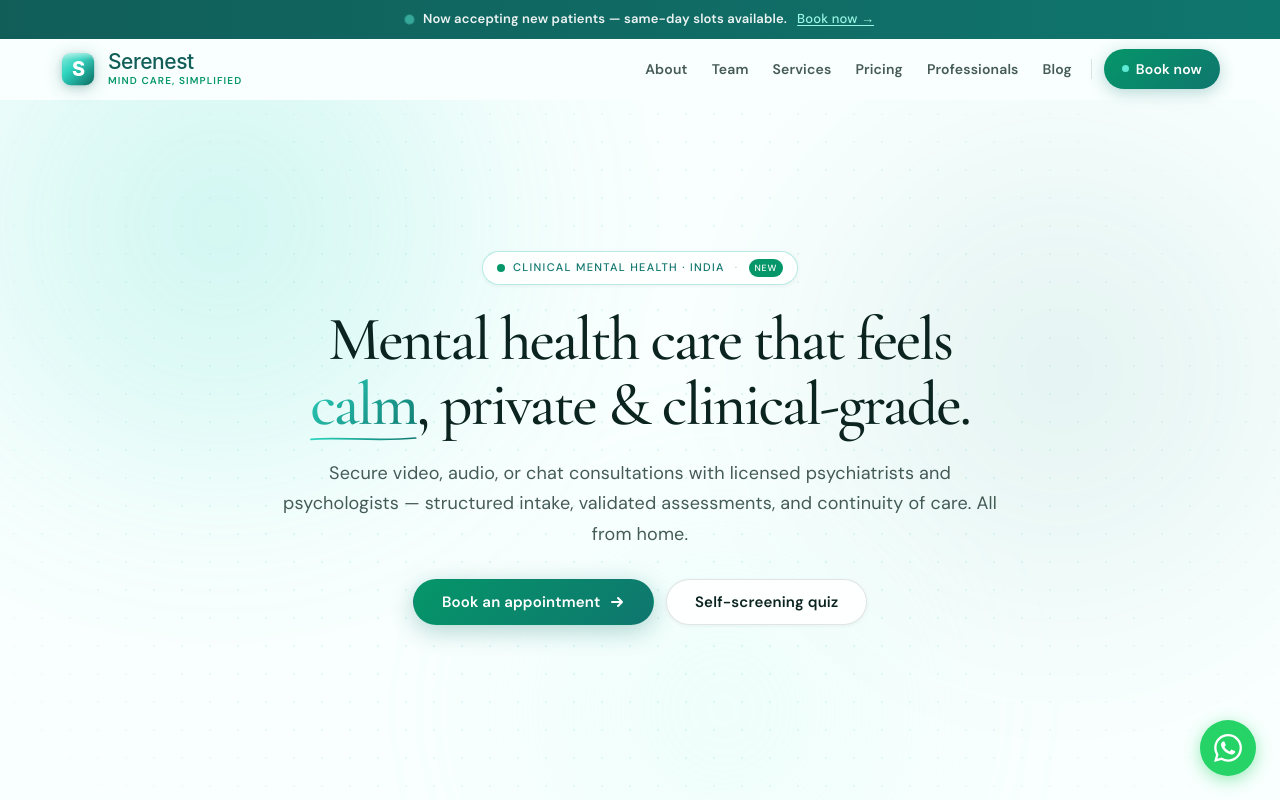
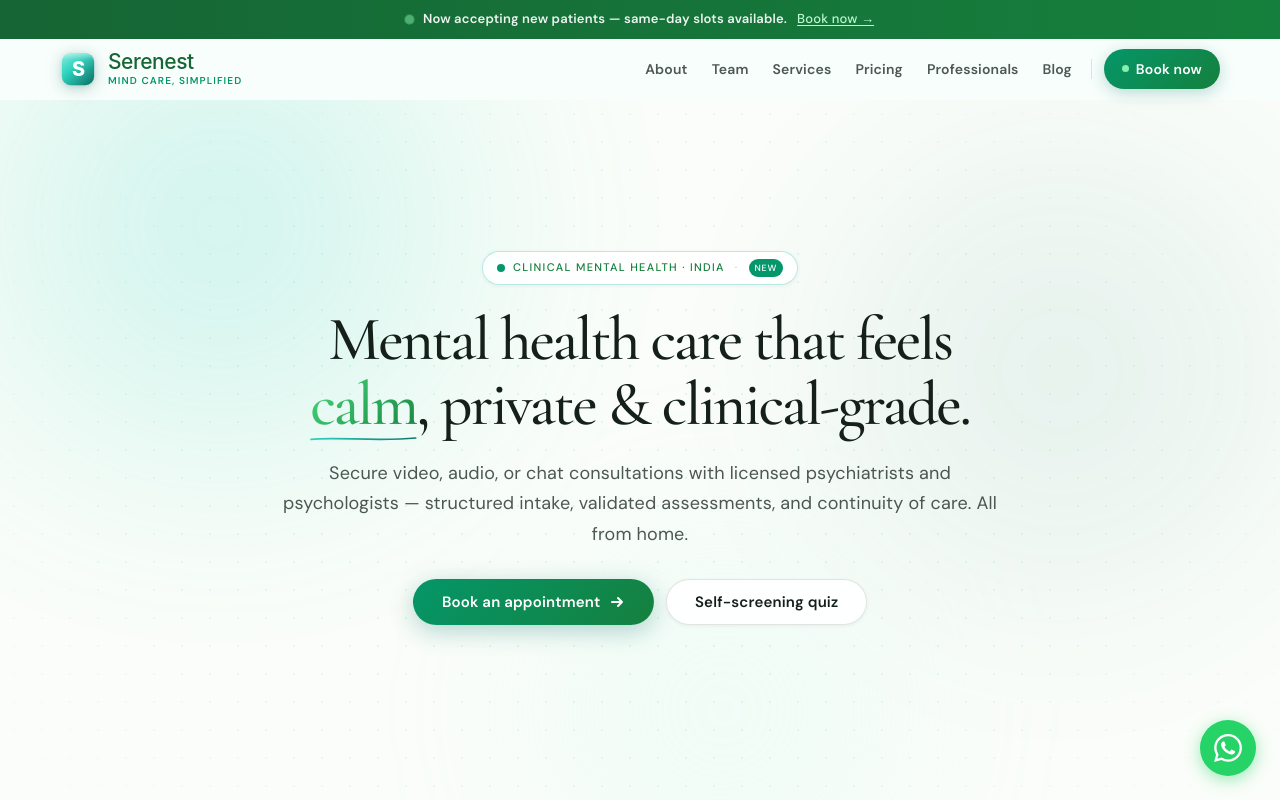
Before and after one commit to Chiragambaliya/serenest, a React (Vite) app: page / in a window 1280 px wide. Shown: the top 800 px of the page. Built offline with nearby package versions, Linux system fonts and the light colour scheme; no server answers.

Commit message:
Sage green palette: replace full teal scale with forest green across all components
Updated brand colors and neutral tones in CSS variables.

```diff
--- a/src/styles.css
+++ b/src/styles.css
@@ -46,16 +46,16 @@ button {
 /* ── Design Tokens ──────────────────────────────────────────── */
 :root {
   /* Brand colours */
-  --teal-50:  #f0fdfa;
-  --teal-100: #ccfbf1;
-  --teal-200: #99f6e4;
-  --teal-300: #5eead4;
-  --teal-400: #2dd4bf;
+  --teal-50:  #f0fdf4;
+  --teal-100: #dcfce7;
+  --teal-200: #bbf7d0;
+  --teal-300: #86efac;
+  --teal-400: #4ade80;
   --teal-500: #059669;
-  --teal-600: #0d9488;
-  --teal-700: #0f766e;
-  --teal-800: #115e59;
-  --teal-900: #134e4a;
+  --teal-600: #16a34a;
+  --teal-700: #15803d;
+  --teal-800: #166534;
+  --teal-900: #14532d;
 
   /* Semantic */
   --brand:       var(--teal-500);
@@ -63,28 +63,28 @@ button {
   --brand-dark:  var(--teal-900);
 
   /* Neutral */
-  --ink:    #0b2420;
-  --ink-2:  rgba(11, 36, 32, 0.75);
-  --muted:  rgba(11, 36, 32, 0.55);
-  --subtle: rgba(11, 36, 32, 0.36);
+  --ink:    #142019;
+  --ink-2:  rgba(20, 32, 25, 0.75);
+  --muted:  rgba(20, 32, 25, 0.55);
+  --subtle: rgba(20, 32, 25, 0.36);
 
   /* Backgrounds */
-  --bg:       #f8fffe;
-  --bg-2:     #f0fdf9;
+  --bg:       #fafdf9;
+  --bg-2:     #f0fdf4;
   --surface:  rgba(255, 255, 255, 0.92);
   --surface-2: rgba(255, 255, 255, 0.70);
 
   /* Borders */
-  --border:       rgba(11, 36, 32, 0.12);
-  --border-soft:  rgba(11, 36, 32, 0.07);
+  --border:       rgba(20, 32, 25, 0.12);
+  --border-soft:  rgba(20, 32, 25, 0.07);
   --border-brand: rgba(20, 184, 166, 0.30);
 
   /* Shadows */
-  --shadow-xs: 0 1px 4px rgba(11, 36, 32, 0.06);
-  --shadow-sm: 0 4px 14px rgba(11, 36, 32, 0.08);
-  --shadow-md: 0 12px 32px rgba(11, 36, 32, 0.10);
-  --shadow-lg: 0 24px 60px rgba(11, 36, 32, 0.13);
-  --shadow-xl: 0 40px 90px rgba(11, 36, 32, 0.15);
+  --shadow-xs: 0 1px 4px rgba(20, 32, 25, 0.06);
+  --shadow-sm: 0 4px 14px rgba(20, 32, 25, 0.08);
+  --shadow-md: 0 12px 32px rgba(20, 32, 25, 0.10);
+  --shadow-lg: 0 24px 60px rgba(20, 32, 25, 0.13);
+  --shadow-xl: 0 40px 90px rgba(20, 32, 25, 0.15);
 
   /* Radius */
   --r-sm:  10px;
@@ -558,7 +558,7 @@ h6 {
   width: 7px;
   height: 7px;
   border-radius: 50%;
-  background: #5eead4;
+  background: #86efac;
   animation: live-pulse 2.2s ease-in-out infinite;
   flex-shrink: 0;
 }
@@ -618,7 +618,7 @@ h6 {
 .menu-overlay {
   position: fixed;
   inset: 0;
-  background: rgba(11, 36, 32, 0.40);
+  background: rgba(20, 32, 25, 0.40);
   -webkit-backdrop-filter: blur(6px);
   backdrop-filter: blur(6px);
   z-index: 200;
@@ -1201,7 +1201,7 @@ h6 {
   width: 8px;
   height: 8px;
   border-radius: 50%;
-  background: #5eead4;
+  background: #86efac;
   animation: live-pulse 2s ease-in-out infinite;
 }
 
```
